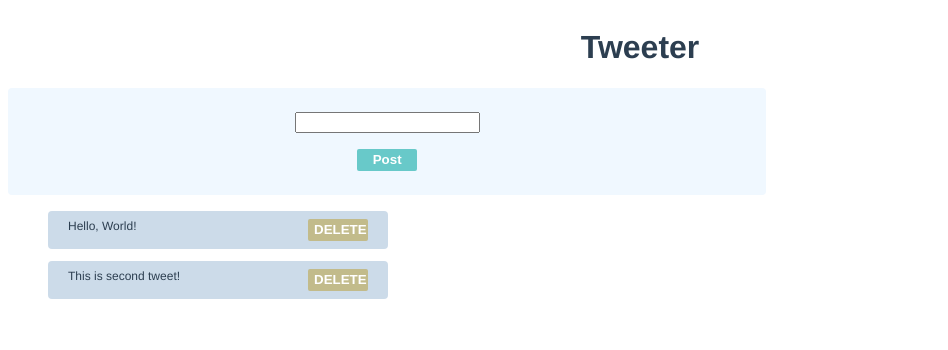
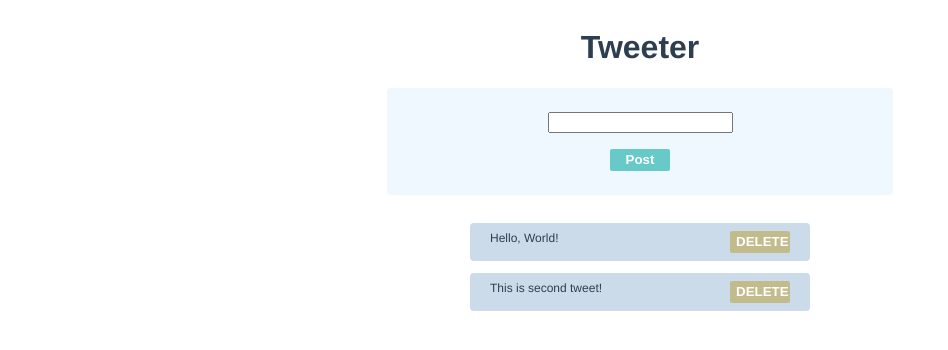
Before and after one commit to darutani/vue_tutorial_udemy, a Vue app: page / in a window 1280 px wide. Shown: the top 350 px of the page, without its empty margins (0-948 px from the left). Built offline with nearby package versions, Linux system fonts and the light colour scheme.

Commit message:
💄 中央揃えに

```diff
--- a/src/App.vue
+++ b/src/App.vue
@@ -16,5 +16,8 @@ import Tweet from './components/Tweet.vue'
   -moz-osx-font-smoothing: grayscale;
   text-align: center;
   color: #2c3e50;
+  display: flex;
+  flex-direction: column;
+  align-items: center;
 }
 </style>
--- a/src/components/Tweet.vue
+++ b/src/components/Tweet.vue
@@ -49,9 +49,13 @@ const deleteTweet = (id: number) => {
   align-items: center;
   background-color: aliceblue;
   padding: 24px 0;
-  width: 60%;
+  width: 40%;
   margin-bottom: 12px;
   border-radius: 4px;
+}
+
+ul {
+  padding: 0;
 }
 
 .tweet-list {
```
